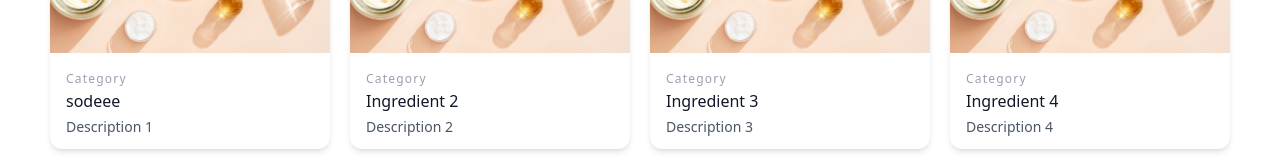
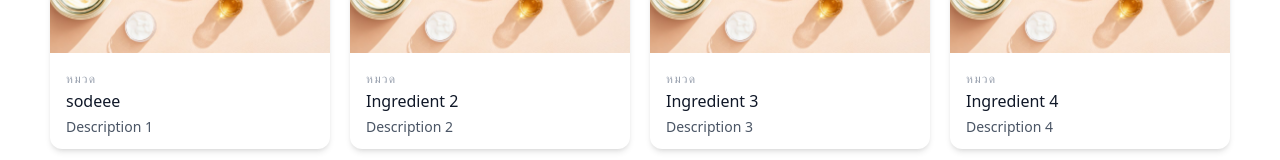
Before and after one commit to RapunzelI/skiniverse_project, a Next.js app: page /ingredients in a window 1280 px wide. Shown: the part 448-608 px from the top of the page. Built offline with nearby package versions, Linux system fonts and the light colour scheme; a web font is replaced by a local one.

Commit message:
ไทย

```diff
--- a/src/app/ingredients/page.tsx
+++ b/src/app/ingredients/page.tsx
@@ -19,7 +19,7 @@ const ProductCard: React.FC<ProductProps> = ({ title, description, image, link }
             <img className="w-full h-[180px] md:h-[200px] object-cover" src={image} alt={title} draggable="false" />
             <div className="px-4 py-3">
                 <span className="tracking-widest text-xs text-gray-400 mb-1">
-                    Category
+                    หมวด
                 </span>
                 <div className="text-sm md:text-base font-medium mb-1">
                     <a href={link} className="no-underline text-gray-900">
```
